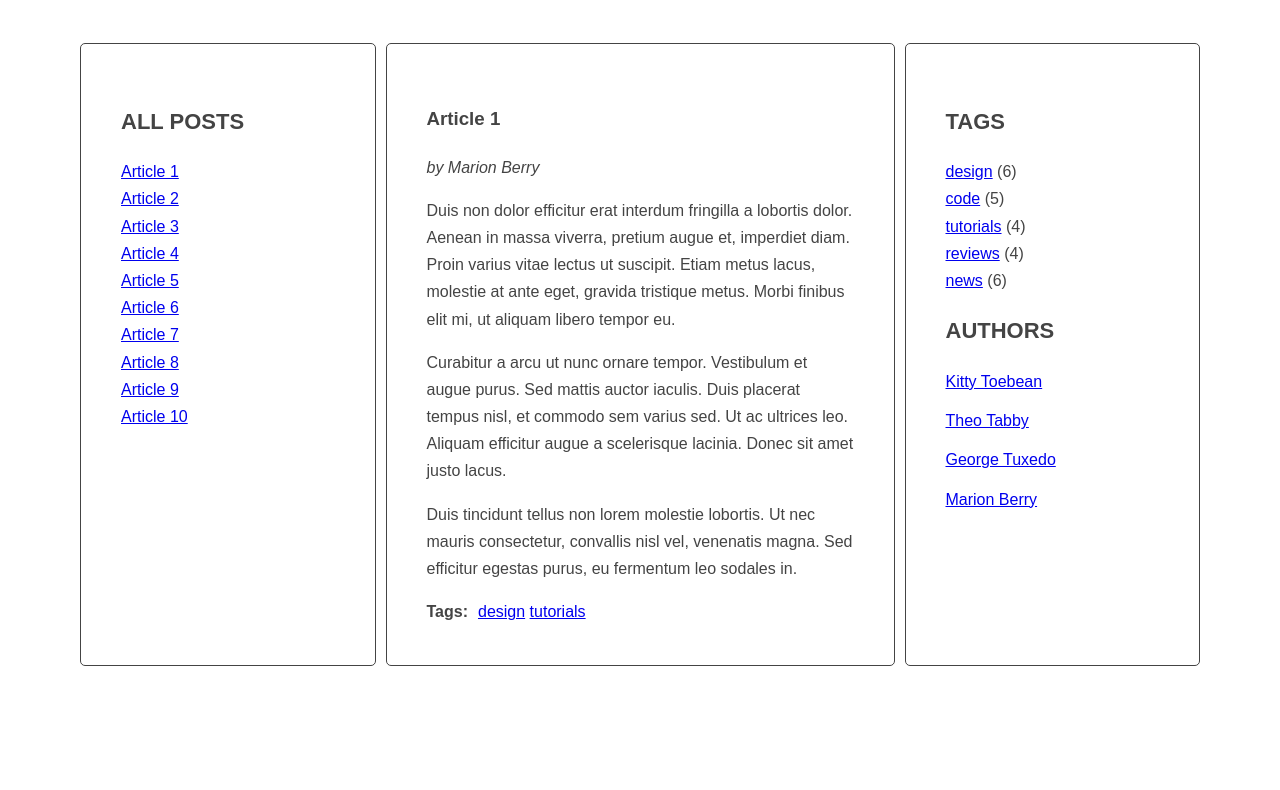
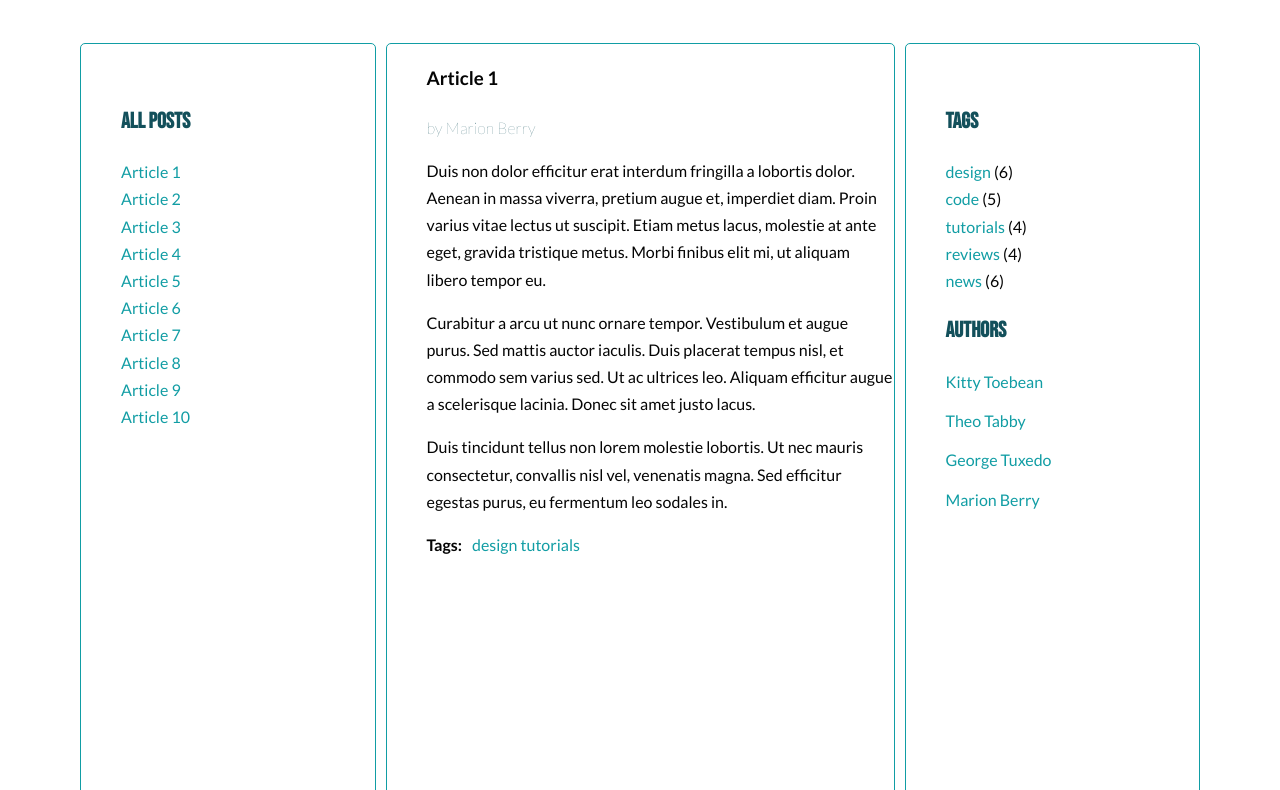
Before and after one commit to sylwiapaprzycka/javascript-blog, a website: page index.html in a window 1280 px wide. Shown: the part 200-990 px from the top of the page. Before the commit the page ends 874 px from the top, so only its background shows below. Drawn offline with Linux system fonts and the light colour scheme.

Commit message:
add styles

```diff
--- a/sass/style.scss
+++ b/sass/style.scss
@@ -1,13 +1,17 @@
-@import url('https://fonts.googleapis.com/css2?family=Lato:wght@400;700;900&display=swap');
+@import url('https://fonts.googleapis.com/css2?family=Bebas+Neue&family=Dancing+Script&family=Lato:wght@100;400;700;900&display=swap');
 
 /* Variables */
 
+
 $color-light: #fff;
-$color-dark: #444;
+$color-medium: #119DA4;
+$color-dark: #13505B;
+$color-superdark: #040404;
 
-$font-logo: 'Sacramento', cursive;
-$font-header: 'Oswald', sans-serif;
-$font-text: 'Source Sans Pro', sans-serif;
+
+$font-logo: 'Dancing Script', cursive;
+$font-header: 'Bebas Neue', cursive;
+$font-text: 'Lato', sans-serif;
 
 /* Global */
 
@@ -18,7 +22,7 @@ $font-text: 'Source Sans Pro', sans-serif;
 body {
   background: $color-light;
   font-family: $font-text;
-  color: $color-dark;
+  color: $color-superdark;
   font-weight: 300;
   font-size: 16px;
   line-height: 1.7;
@@ -31,9 +35,8 @@ body {
 
 .section-title {
   font-size: 22px;
-  text-transform: uppercase;
   font-family: $font-header;
-  font-weight: 700;
+  color: $color-dark;
   span {
     text-transform: none;
     font-weight: 400;
@@ -41,6 +44,14 @@ body {
   }
 }
 
+a {
+    text-decoration: none;
+    color: $color-medium;
+}
+
+a:hover {
+    transition: all 0.3s;
+}
 /* Layout */
 
 .wrapper {
@@ -54,13 +65,15 @@ body {
 
 .posts {
   flex: 2 0 0;
+  position: relative;
+  height: fit-content;
 }
 
 .sidebar, .posts {
   background: $color-light;
   margin-right: 10px;
   padding: 40px;
-  border: 1px solid $color-dark;
+  border: 1px solid $color-medium;
   border-radius: 5px;
 }
 
@@ -68,10 +81,10 @@ body {
 
 .logo {
   font-family: $font-logo;
-  font-weight: 400;
   font-size: 104px;
   line-height: 1;
   text-align: center;
+  color: $color-medium;
 }
 
 /* Lists */
@@ -80,14 +93,19 @@ body {
   list-style-type: none;
   margin: 0;
   padding: 0;
+  font-weight: 400;
   .active {
     font-weight: 900;
+    font-size: 1.1em;
+    color: $color-dark;
+    text-decoration: none;
   }
 }
 
 .list-horizontal {
   li {
     display: inline-block;
+    color: $color-medium;
   }
 }
 
@@ -102,14 +120,23 @@ body {
 /* Post */
 
 .post {
-  display: none;
+  opacity: 0;
+  transition: all 1s ease;
+  visibility: hidden;
   &.active {
-    display: block;
+    position: absolute;
+    transition: all 1s ease;
+    top: 0;
+    height: auto;
+    opacity: 1;
+    visibility: visible;
+    z-index: 1;
   }
 }
 
 .post-author {
-  font-style: italic;
+  color: $color-dark
+
 }
 
 .post-tags {
@@ -118,3 +145,7 @@ body {
     margin: 0 10px 0 0;
   }
 }
+
+.post-content {
+    font-weight: 400;
+}
```
Also changed, not shown: css/style.css, 1 other file.
